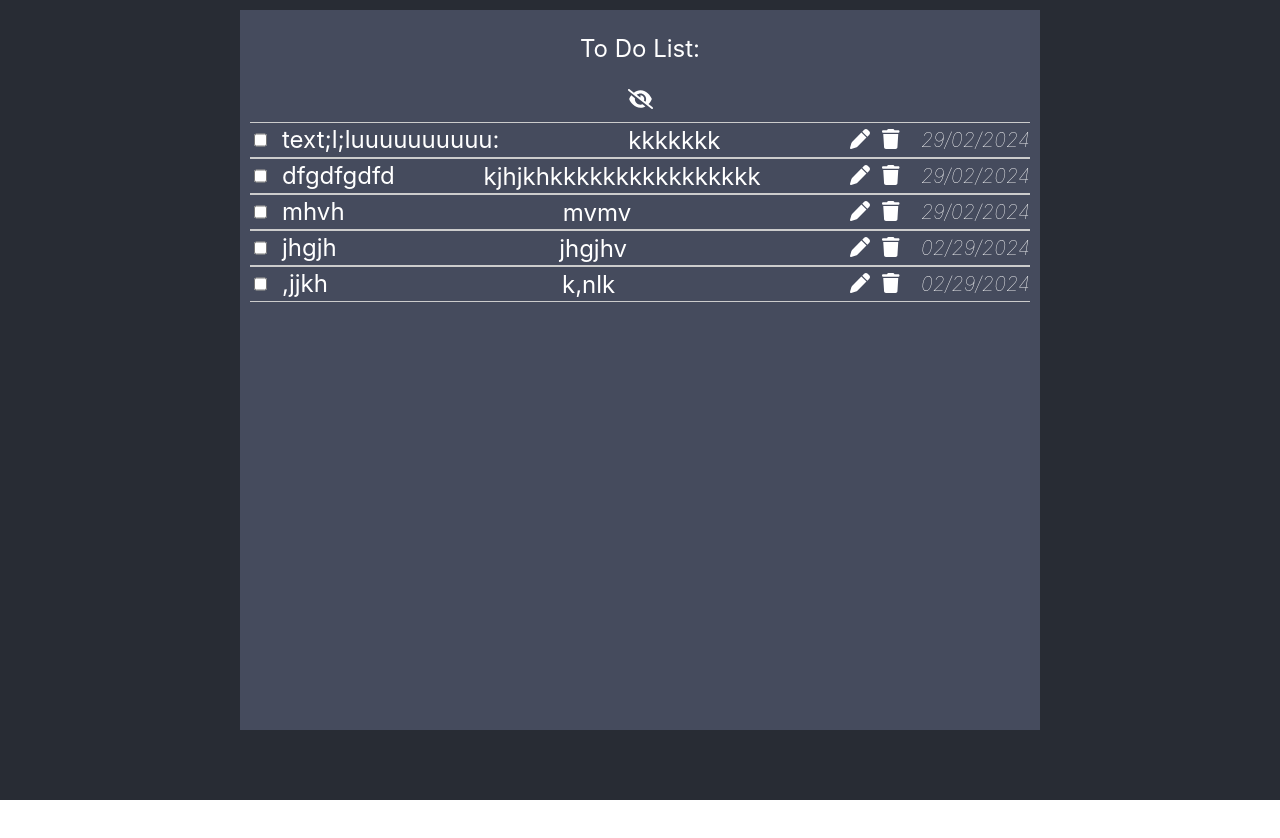
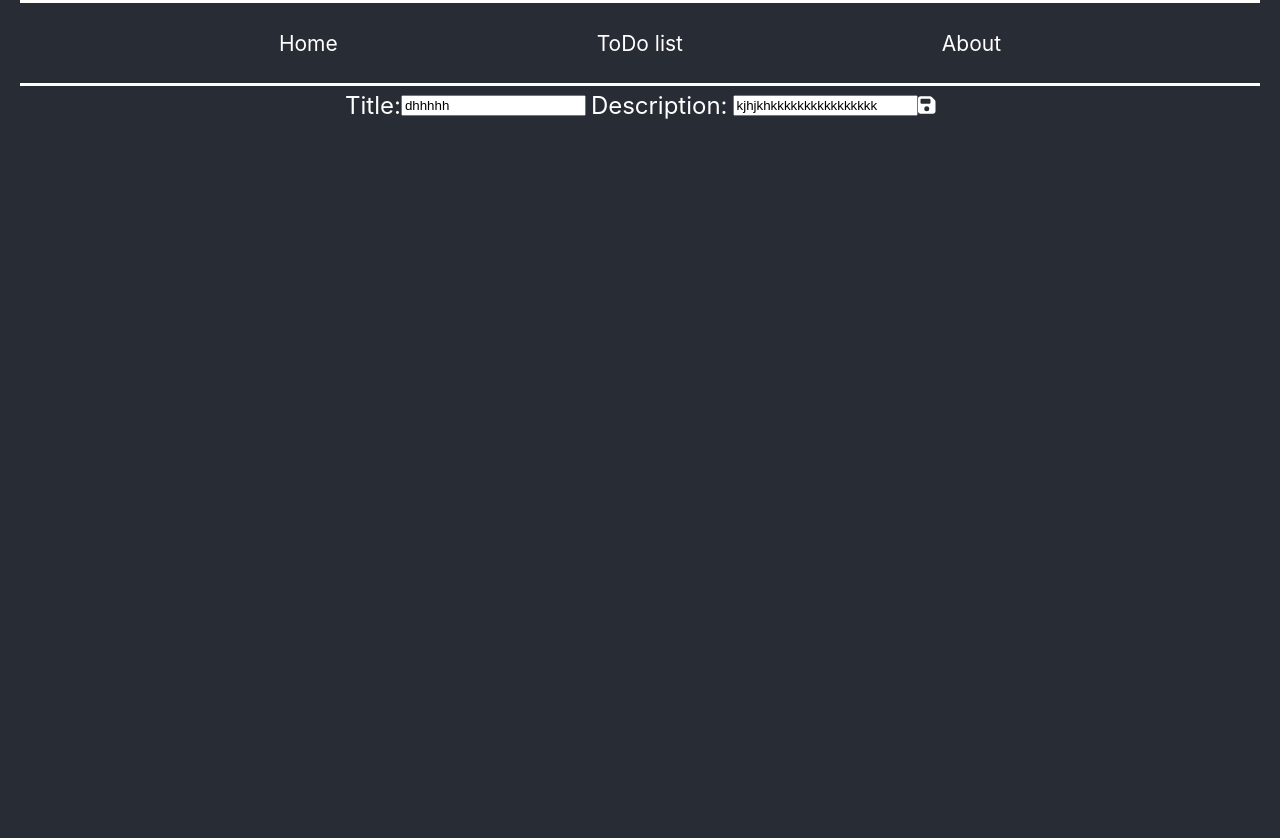
Before and after one commit to AnastasiaOwl/my-ToDoList, a React (Create React App) app: page /TodosPage/0d01dfc6-1edc-4962-b7c7-9b03da52e953 in a window 1280 px wide. Shown: the top 838 px of the page. Before the commit the page ends 800 px from the top, so only its background shows below. Built offline with nearby package versions, Linux system fonts and the light colour scheme; data requests are answered from the project's data file.

Commit message:
Add menu and rewrite edit function

```diff
--- a/db.json
+++ b/db.json
@@ -3,28 +3,22 @@
     {
       "title": "text;l;luuuuuuuuuu:",
       "description": "kkkkkkk",
-      "creationDate": "29/02/2024",
-      "id": "7b1b24d4-e3ee-4249-b72b-a6c89722c072",
-      "checked": false
+      "creationDate": "04/03/2024",
+      "id": "7b1b24d4-e3ee-4249-b72b-a6c89722c072"
     },
     {
-      "title": "dfgdfgdfd",
+      "title": "dhhhhh",
       "description": "kjhjkhkkkkkkkkkkkkkkkk",
       "creationDate": "29/02/2024",
-      "id": "0d01dfc6-1edc-4962-b7c7-9b03da52e953"
-    },
-    {
-      "title": "mhvh",
-      "description": "mvmv",
-      "creationDate": "29/02/2024",
-      "id": "309d41e2-7cc2-4925-bb1b-9df88f0adf7a",
+      "id": "0d01dfc6-1edc-4962-b7c7-9b03da52e953",
       "checked": false
     },
     {
       "title": "jhgjh",
       "description": "jhgjhv",
       "creationDate": "02/29/2024",
-      "id": "c2fa32db-1860-4b85-bca3-c30807a10abb"
+      "id": "c2fa32db-1860-4b85-bca3-c30807a10abb",
+      "checked": false
     },
     {
       "id": "46abf6a8-c816-47dd-9b8a-4c209d3126fb",
--- a/package.json
+++ b/package.json
@@ -16,6 +16,7 @@
     "react": "^18.2.0",
     "react-dom": "^18.2.0",
     "react-hook-form": "^7.50.1",
+    "react-router-dom": "^6.22.2",
     "react-scripts": "5.0.1",
     "uuid": "^9.0.1",
     "web-vitals": "^2.1.4"
--- a/src/App.js
+++ b/src/App.js
@@ -1,15 +1,31 @@
 import './style/App.css';
-import ToDoComponentServer from './ToDoComponentServer';
+import {BrowserRouter as Router,Route,Routes,NavLink} from 'react-router-dom';
+import Home from './pages/Home'
+import ToDoList from './pages/ToDoList';
+import About from './pages/About';
+import TodosPage from './pages/TodosPage';
+
 
 
 function App() {
   return (
+    <Router>
     <div className="App">
-      <header></header>
+    <header className='App-header'>
+          <NavLink to='/' className="App-link" activeclassname="active">Home</NavLink>
+          <NavLink to='/ToDoList' className="App-link" activeclassname="active">ToDo list</NavLink>
+          <NavLink to='/About' className="App-link" activeclassname="active">About</NavLink>
+    </header>
       <body className="App-body">
-      <ToDoComponentServer/>
+        <Routes>
+          <Route path='/' element={<Home/>}/>
+          <Route path='/ToDoList' element={<ToDoList/>}/>
+          <Route path='/About' element={<About/>}/>
+          <Route path='/TodosPage/:id' element={<TodosPage/>} />
+        </Routes>
       </body>
     </div>
+    </Router>
   );
 }
 
--- a/src/ToDoComponentServer.js
+++ b/src/ToDoComponentServer.js
@@ -74,7 +74,6 @@ const ToDoComponentServer = () => {
 
   return (
     <div className='container'>
-      <p>To Do List:</p>
       {isLoading ? (
         <div>Loading...</div>
       ) : todos.length === 0 ? (
--- a/src/ToDoItem.js
+++ b/src/ToDoItem.js
@@ -2,24 +2,14 @@ import React, {useState} from 'react';
 import { FontAwesomeIcon } from '@fortawesome/react-fontawesome';
 import { faPen, faTrash } from '@fortawesome/free-solid-svg-icons';
 import ToDoEditForm from './ToDoEditForm';
+import {Link} from 'react-router-dom';
 import './style/TodoItem.css';
 
-const ToDoItem = ({ todos, onCheckHandler, onClickDelete, onUpdateTodo }) => {
-  const [showEditForm, setShowEditForm] = useState(false);
-  const [selectedTodo, setSelectedTodo] = useState(null);
-
-  const handleEdit = (todo) => {
-    setSelectedTodo(todo);
-    setShowEditForm(true);
-  };
-
+const ToDoItem = ({ todos, onCheckHandler, onClickDelete}) => {
   return (
-    <>
     <div className='main'>
       {todos.map((todo) => (
-        <div key={todo.id}>
-          {!showEditForm || (showEditForm && selectedTodo && selectedTodo.id !== todo.id) ? (
-            <div className='todoItem'>
+        <div key={todo.id} className='todoItem'>
           <div className='text'>
             <input
               type="checkbox"
@@ -30,24 +20,13 @@ const ToDoItem = ({ todos, onCheckHandler, onClickDelete, onUpdateTodo }) => {
           </div>
           <div className='todoText'>{todo.description}</div>
           <div className='buttonContainer'>
-              <button className='button' onClick={() => handleEdit(todo)}><FontAwesomeIcon icon={faPen}/></button>
-              <button className='deleteButton' onClick={() => onClickDelete(todo.id)}> <FontAwesomeIcon icon={faTrash}/></button>
+            <Link className='button' to={`/TodosPage/${todo.id}`}><FontAwesomeIcon icon={faPen} /></Link>
+            <button className='deleteButton' onClick={() => onClickDelete(todo.id)}> <FontAwesomeIcon icon={faTrash} /></button>
             <div className='data'>{todo.creationDate}</div>
           </div>
-
-              </div>
-          ) : null}
-          {showEditForm && selectedTodo && selectedTodo.id === todo.id && (
-            <ToDoEditForm
-              todo={todo}
-              setShowEditForm={setShowEditForm}
-              updateTodo={onUpdateTodo}
-            />
-          )}
         </div>
       ))}
     </div>
- </>
   );
 };
 
--- a/src/ToDo/ToDoComponent.js
+++ b/src/homework/ToDo/ToDoComponent.js
@@ -1,6 +1,6 @@
 import React from 'react';
 import {useState, useEffect} from 'react';
-import ToDoItem from '../ToDoItem';
+import ToDoItem from '../../ToDoItem';
 import  './style/ToDo.css';
 import { FontAwesomeIcon } from '@fortawesome/react-fontawesome';
 import { faPlusSquare, faFloppyDisk, faEraser} from '@fortawesome/free-solid-svg-icons';
--- /dev/null
+++ b/src/pages/About.js
@@ -0,0 +1,7 @@
+
+const About=()=>{
+
+    return(<p>About</p>)
+}
+
+export default About;
--- /dev/null
+++ b/src/pages/Home.js
@@ -0,0 +1,13 @@
+import {BrowserRouter as Routes,Route,Router,NavLink} from 'react-router-dom';
+import ToDoList from './ToDoList';
+
+const Home =()=>{
+    return(
+       <>
+        <NavLink to='/ToDoList'>Start</NavLink>
+        <p>Home</p>
+        </>
+    )
+}
+
+export default Home;
--- /dev/null
+++ b/src/pages/ToDoList.js
@@ -0,0 +1,12 @@
+import React, { useState, useEffect } from 'react';
+import ToDoComponentServer from '../ToDoComponentServer';
+
+const ToDoList=()=>{
+return(
+    <>
+    <ToDoComponentServer/>
+    </>
+)
+}
+
+export default ToDoList;
--- /dev/null
+++ b/src/pages/TodosPage.js
@@ -0,0 +1,72 @@
+import React, { useState, useEffect } from 'react';
+import { FontAwesomeIcon } from '@fortawesome/react-fontawesome';
+import { faSave } from '@fortawesome/free-solid-svg-icons';
+import { Link, useParams } from 'react-router-dom';
+import axios from 'axios';
+
+const TodosPage = ({ updateTodo }) => {
+  const { id } = useParams();
+  const [editedTodo, setEditedTodo] = useState({
+    title: '',
+    description: '',
+  });
+
+  useEffect(() => {
+    // Fetch the todo with the given id
+    const fetchTodo = async () => {
+      try {
+        const response = await axios.get(`todos/${id}`);
+        setEditedTodo(response.data);
+      } catch (error) {
+        console.error('Error fetching todo:', error);
+      }
+    };
+
+    fetchTodo();
+  }, [id]);
+
+  const handleSaveTodo = async () => {
+    try {
+      await axios.put(`todos/${id}`, editedTodo);
+      // Handle any other save logic here
+    } catch (error) {
+      console.error('Error updating todo:', error);
+    }
+  };
+
+  const handleChange = (e) => {
+    const { name, value, type, checked } = e.target;
+    const newValue = type === 'checkbox' ? checked : value;
+
+    setEditedTodo({
+      ...editedTodo,
+      [name]: newValue,
+    });
+  };
+
+  return (
+    <>
+      <div className='form'>
+        <label>Title:</label>
+        <input
+          type="text"
+          placeholder="Title"
+          name="title"
+          value={editedTodo.title}
+          onChange={handleChange}
+        />
+        <label className='label'>Description:</label>
+        <input
+          type="text"
+          placeholder="Description"
+          name="description"
+          value={editedTodo.description}
+          onChange={handleChange}
+        />
+        <Link className='button' to="/ToDoList" onClick={handleSaveTodo}><FontAwesomeIcon icon={faSave} /></Link>
+      </div>
+    </>
+  )
+};
+
+export default TodosPage;
--- a/src/style/App.css
+++ b/src/style/App.css
@@ -1,22 +1,9 @@
 .App {
   text-align: center;
+  background-color:  #282c34;
 }
-
-
-.App-header {
-  background-color: #000000;
-  min-height: 10vh;
-  display: flex;
-  flex-direction: column;
-  align-items:first baseline;
-  justify-content:baseline;
-  font-size: calc(5px + 2vmin);
-  color: white;
-}
-
 .App-body {
   display:flex;
-background-color:  #282c34;
 min-height: 100vh;
 font-size: calc(8px + 2vmin);
 color: rgb(255, 255, 255);
@@ -26,3 +13,24 @@ flex-direction: column;
 .App-link {
   color: #61dafb;
 }
+
+.App-header{
+  min-height: 10vh;
+  align-items: center;
+  display: flex;
+  font-size: calc(5px + 2vmin);
+  justify-content: space-evenly;
+  margin-left: 20px;
+  margin-right: 20px;
+  border-top: white solid;
+  border-bottom: white solid;
+}
+
+.App-link{
+  text-decoration: none;
+  color:white;
+}
+
+.active{
+  color:aqua;
+}
```
Also changed, not shown: src/homework/ToDo/Select.js (renamed from src/ToDo/Select.js), 1 other file (tests, documents, lock files or other folders). Lines whose indentation alone changed are shown as unchanged.
